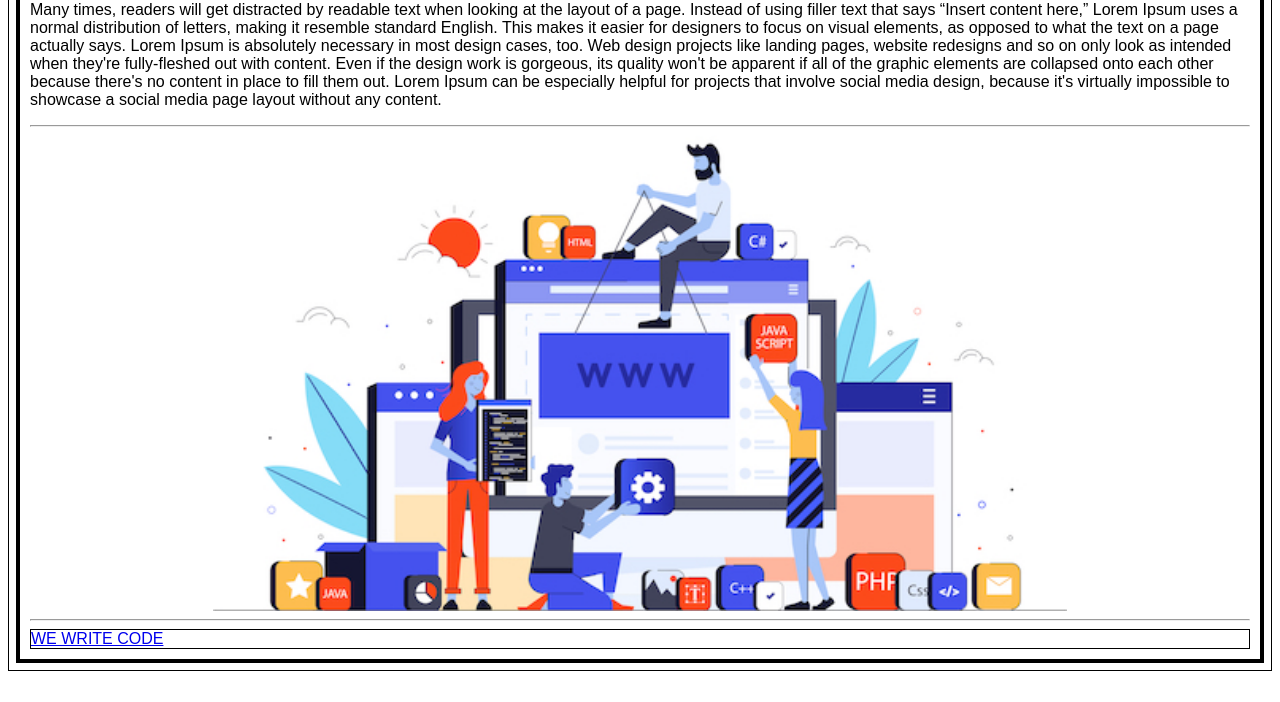
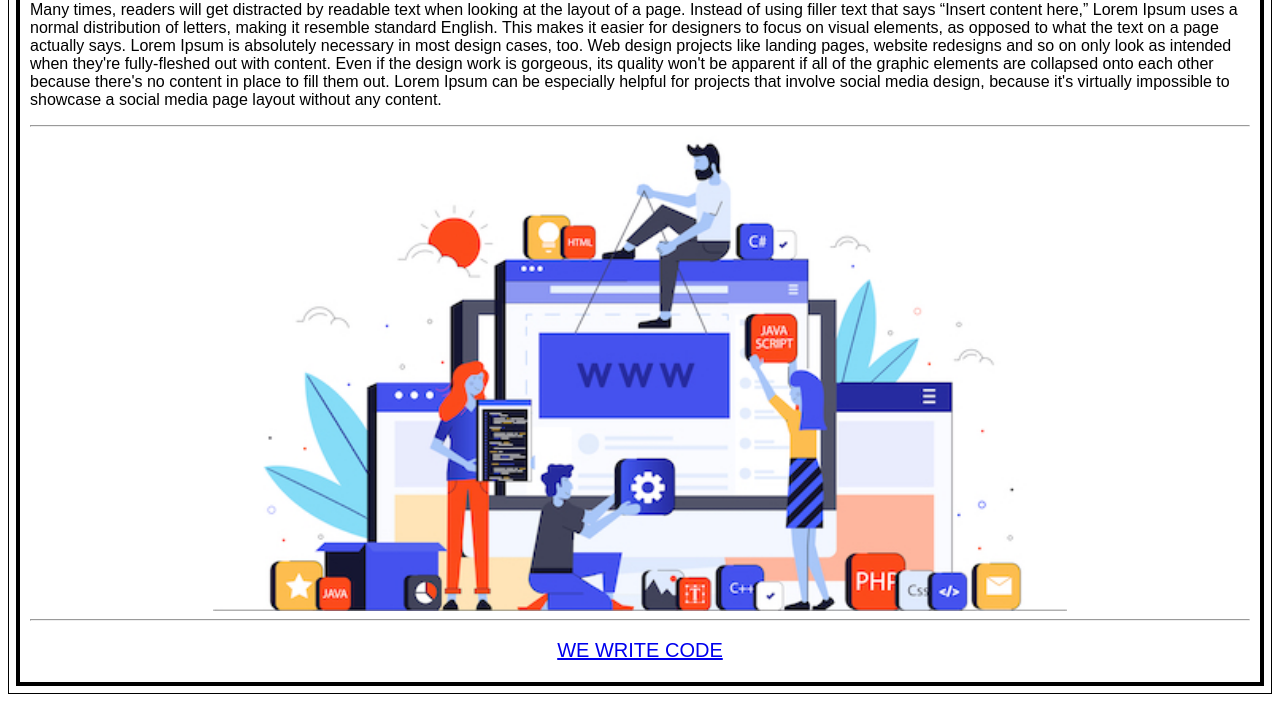
Before and after one commit to zgard/html-css101-quiz, a plain HTML site: page index.html in a window 1280 px wide. Shown: the part 109-811 px from the top of the page. Drawn offline with Linux system fonts and the light colour scheme.

Commit message:
Updating HTML and CSS quiz submission

```diff
--- a/index.html
+++ b/index.html
@@ -16,7 +16,7 @@
                 <hr />
                     <img src=images/pic01.jpg alt="pic of the web">
                 <hr />
-                <a id="link" href=https://google.com>WE WRITE CODE</a>
+                <div id="link"><a href=https://google.com>WE WRITE CODE</a></div>
             </div>
         </div>
     </body>
--- a/styles/styles.css
+++ b/styles/styles.css
@@ -19,8 +19,7 @@ img {
     width: 70%;
   }
 #link{
-    display: flex;
-    align-content: center;
     text-align: center;
-    border: 1px solid black;
+    font-size: 20px;
+    padding: 10px 10px;
 }
```
